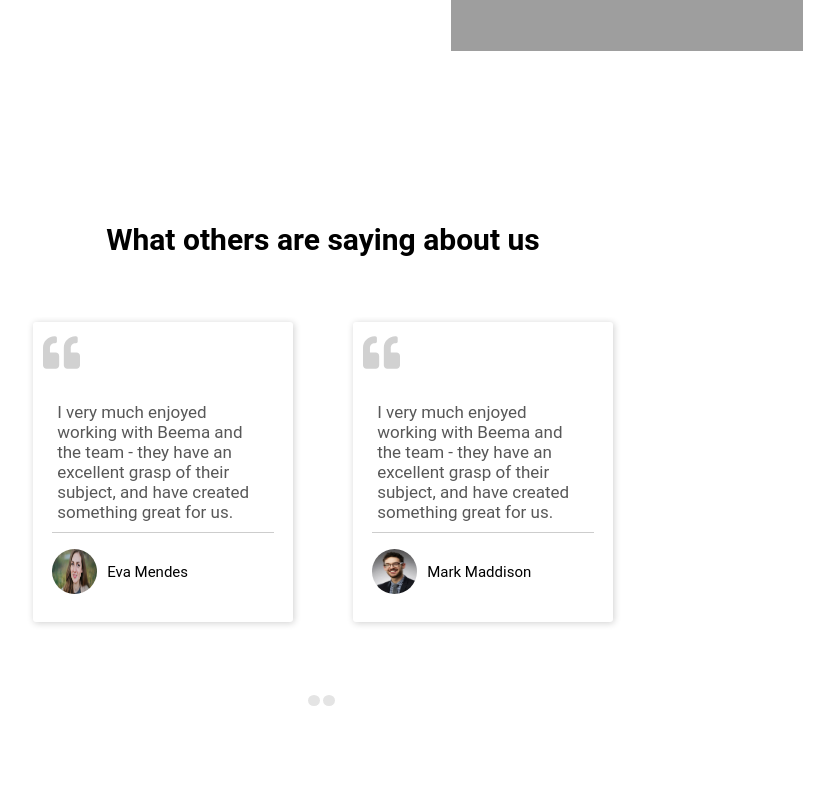
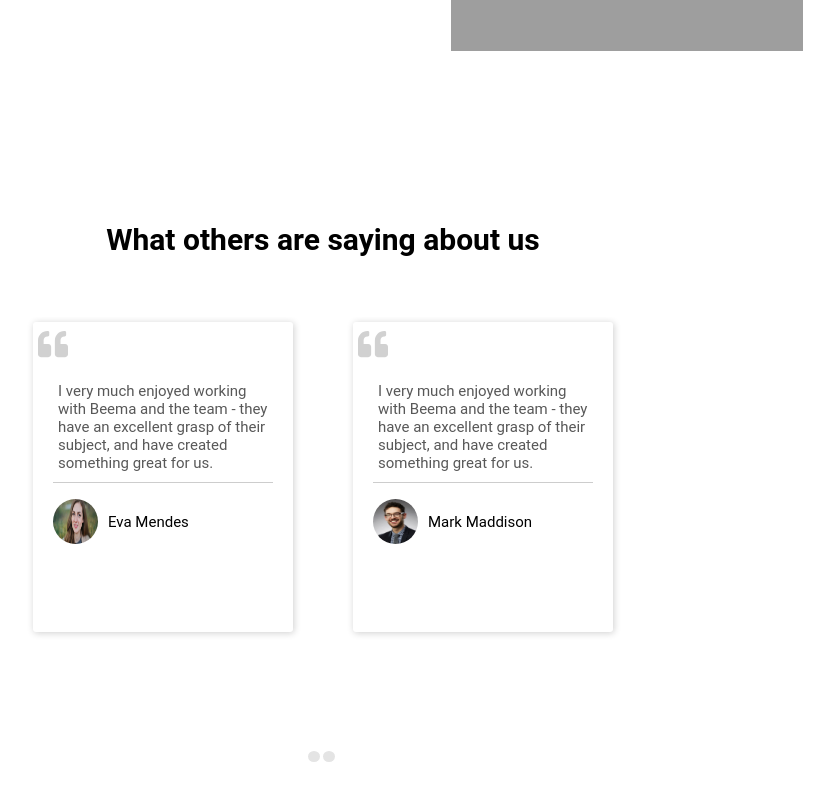
Before and after one commit to abdullahclarusway/Full_Responsive_React_Website, a React (Create React App) app: page / in a window 1280 px wide. Shown: the part 1738-2538 px from the top of the page, without its empty margins (317-1151 px from the left). Built offline with nearby package versions, Linux system fonts and the light colour scheme; grey boxes are pictures that could not be loaded.

Commit message:
Update some style

```diff
--- a/src/components/ReviewSection/Card.css
+++ b/src/components/ReviewSection/Card.css
@@ -1,22 +1,22 @@
 .cardContainer{
     width: 350px;
-    height: 300px;
+    height: 310px;
     background-color: #fff;
     box-shadow: 1px 1px 7px rgba(17, 17, 17, 0.2);
     /* border:1px solid black; */
     border-radius: 3px;
     margin: 5px 30px;
     position: relative;
-    padding: 10px 1.2em;
+    padding: 10px 20px;
 
 
 }
 .cardContainer__icon{
     position: absolute;
-    top: 10px;
-    left: 10px;
+    top: 5px;
+    left: 5px;
     color: #d1d1d1;
-    font-size: 37px;
+    font-size: 30px;
 
 }
 /* .icon{
@@ -25,12 +25,12 @@
     width: 100px;
 } */
 .cardContainer__text{
-    font-size: 17px;
+    font-size: 15px;
     color: #585858;
     font-weight: normal;
     display: flex;
     justify-content: center;
-    margin:70px 5px 10px 5px;
+    margin:50px 5px 10px 5px;
     /* margin: 7em; */
 }
 .cardContainer__line{
--- a/src/components/ReviewSection/ReviewSection.js
+++ b/src/components/ReviewSection/ReviewSection.js
@@ -22,7 +22,7 @@ const ReviewSection = () => {
       <h2 className="reviewSection__title">What others are saying about us</h2>
       <CarouselProvider
         naturalSlideWidth={200}
-        naturalSlideHeight={205}
+        naturalSlideHeight={240}
         totalSlides={4}
         visibleSlides={2}
         dragEnabled={false}
```
Also changed, not shown: 1 other file (tests, documents, lock files or other folders).
